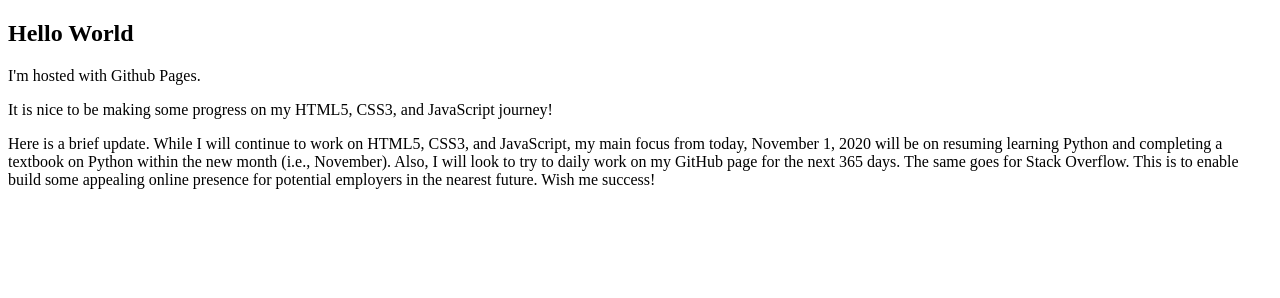
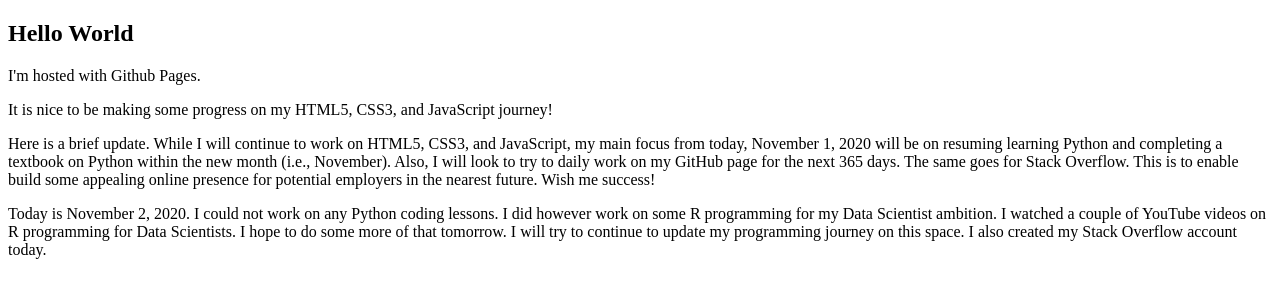
Before and after one commit to chidieberex/chidieberex.github.io, a plain HTML site: page index.html in a window 1280 px wide. Drawn offline with Linux system fonts and the light colour scheme.

Commit message:
Update index.html
November 2, 2020 update on my Data Scientist ambition by doing some R programming. Also opened my Stack Overflow account today.

```diff
--- a/index.html
+++ b/index.html
@@ -12,5 +12,13 @@
     <p>Here is a brief update. While I will continue to work on HTML5, CSS3, and JavaScript, my main focus from today, November 1, 2020 will be on resuming learning Python and completing a textbook on Python within the new month (i.e., November). Also, I will look to try to daily work on my GitHub page for the next 365 days. The same goes for Stack Overflow. This is to enable build some appealing online presence for potential employers in the nearest future.
       Wish me success!
     </p>
+    <p>
+      Today is November 2, 2020. I could not work on any Python coding lessons.
+      I did however work on some R programming for my Data Scientist ambition. I
+      watched a couple of YouTube videos on R programming for Data Scientists. I
+      hope to do some more of that tomorrow. I will try to continue to update my
+      programming journey on this space.
+      I also created my Stack Overflow account today.
+    </p>
   </body>
 </html>
```
